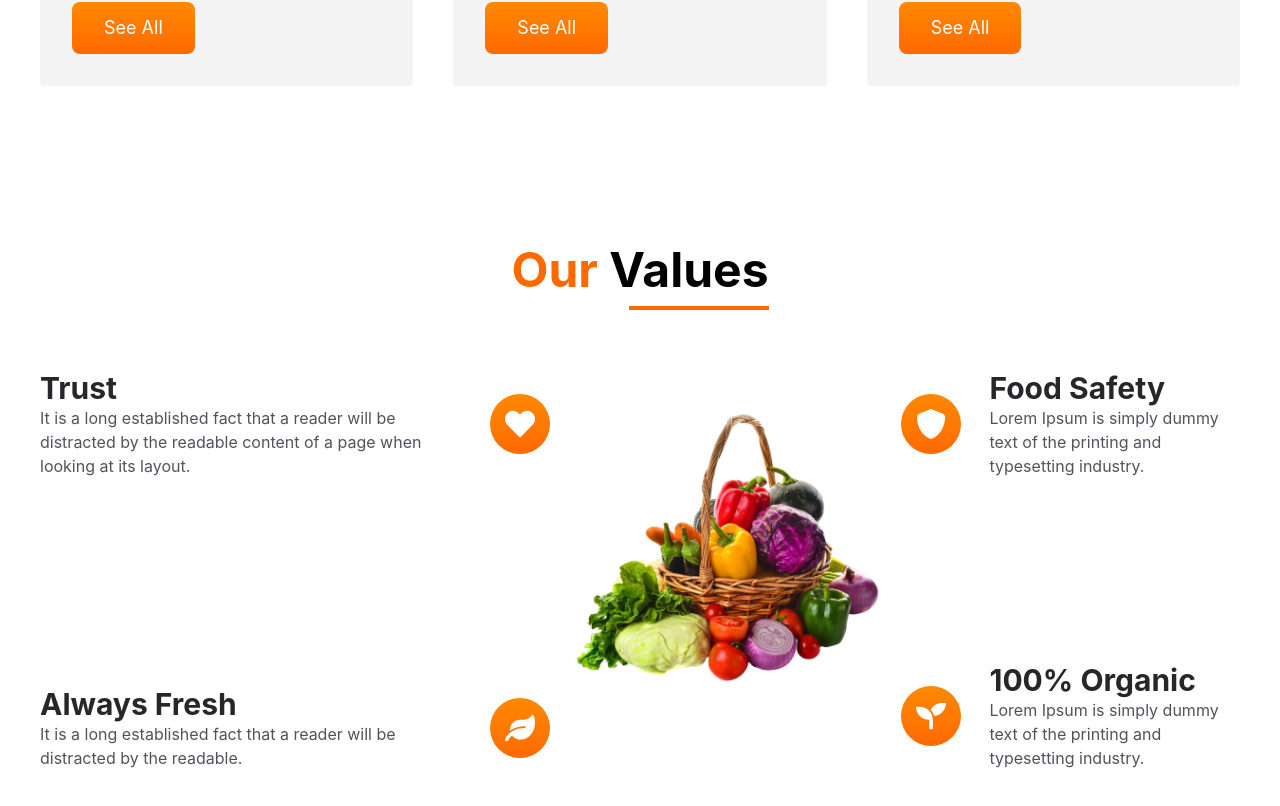
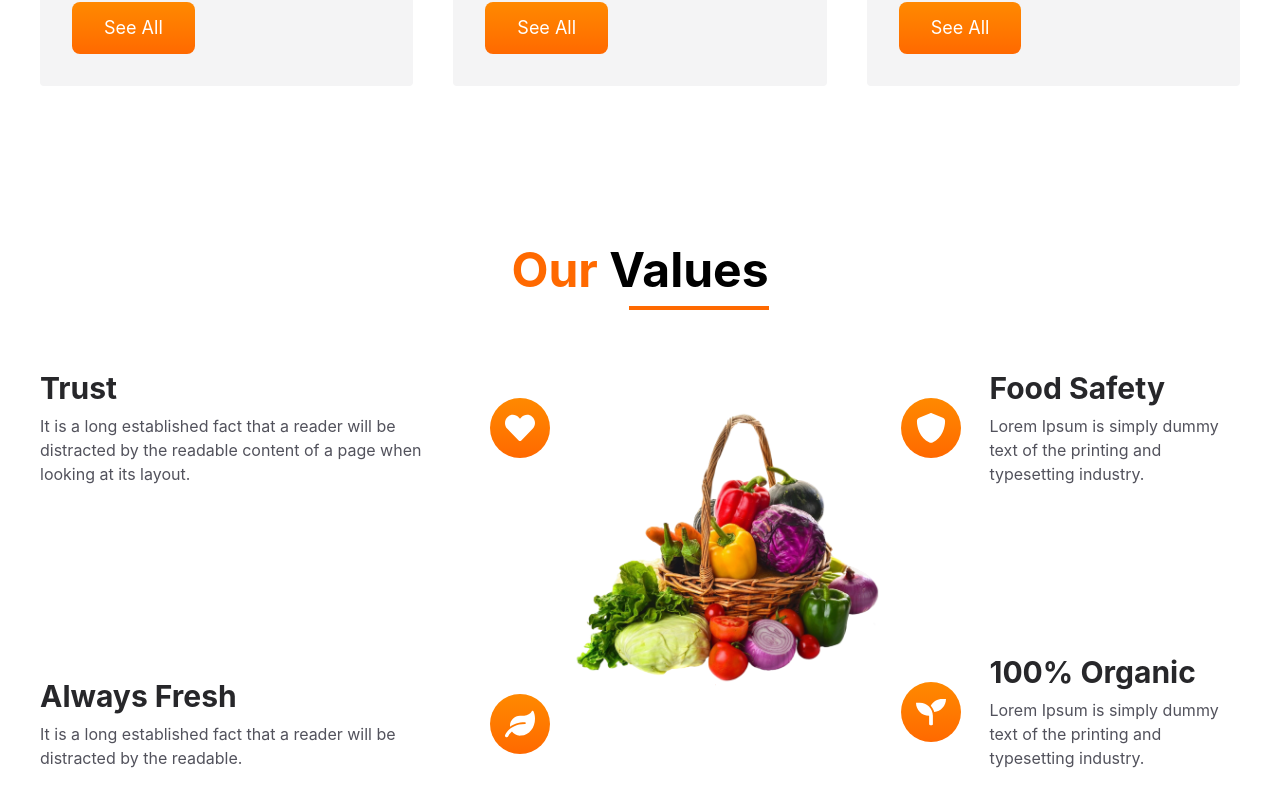
Before and after one commit to Nabeela-Kanwal/Grocery-store-react, a React (Vite) app: page / in a window 1280 px wide. Shown: the part 1426-2232 px from the top of the page. Built offline with nearby package versions, Linux system fonts and the light colour scheme.

Commit message:
changes done

```diff
--- a/src/components/Values/Values.jsx
+++ b/src/components/Values/Values.jsx
@@ -15,7 +15,7 @@ const Values = () => {
 
       <div>
         <h3 className="text-zinc-800 text-3xl font-bold">{items.title}</h3>
-        <p className="text-zinc-600">{items.description}</p>
+        <p className="text-zinc-600 mt-2">{items.description}</p>
       </div>
     </div>
   ));
@@ -30,7 +30,7 @@ const Values = () => {
 
       <div>
         <h3 className="text-zinc-800 text-3xl font-bold">{items.title}</h3>
-        <p className="text-zinc-600">{items.description}</p>
+        <p className="text-zinc-600 mt-2">{items.description}</p>
       </div>
     </div>
   ));
```
Also changed, not shown: 4 other files (tests, documents, lock files or other folders).
